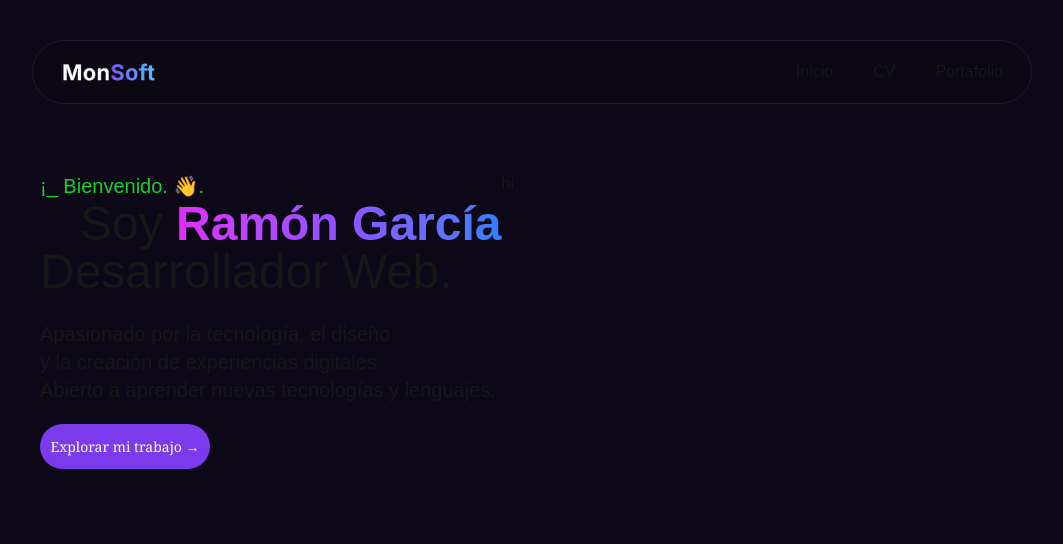
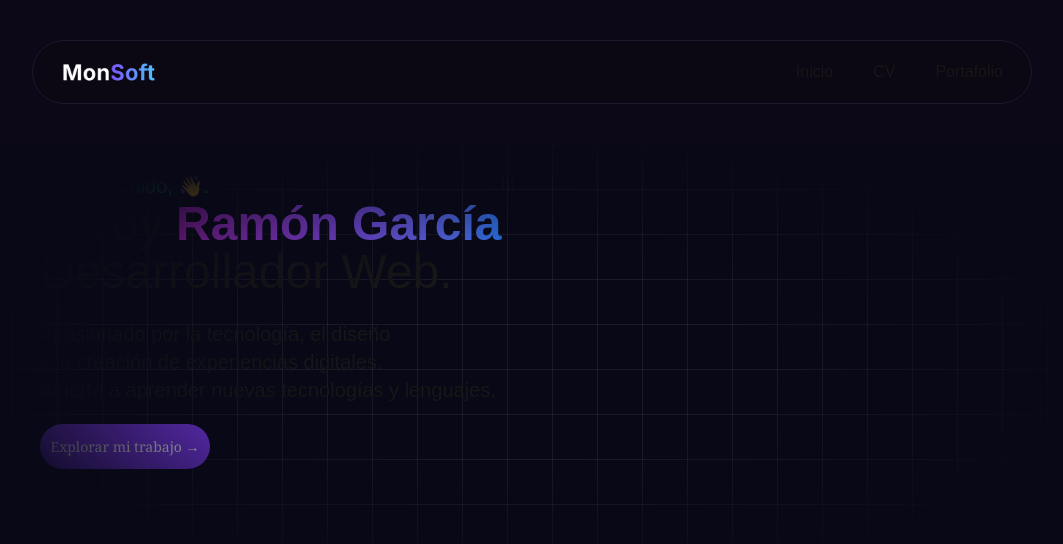
Before and after one commit to rgarcia07/monsoft, a Next.js app: page / in a window 1280 px wide. Shown: the top 544 px of the page, without its empty margins (108-1171 px from the left). Built offline with nearby package versions, Linux system fonts and the light colour scheme.

Commit message:
Se añade fondo cuadriculado a head, falta modificar

```diff
--- a/app/page.tsx
+++ b/app/page.tsx
@@ -4,12 +4,25 @@ import Image from "next/image";
 export default function Home() {
 
   return (
-    <header className="Hero">
-      <main className="main-class flex flex-row p-7 Section-head w-full max-w-[1040px] h-auto min-h-[h-300] md:h-[440px] mx-auto ">
-        <section className="">
+    <header className="Hero relative min-h-screen bg-[#080817]">
+      <main className="absolute inset-0
+      bg-[linear-gradient(to_right,rgba(255,255,255,0.07)_1px,transparent_1px),linear-gradient(to_bottom,rgba(255,255,255,0.07)_1px,transparent_1px)]
+      bg-[size:45px_45px]
+      [mask-image:radial-gradient(ellipse_at_center,black_30%,transparent_80%)]
+      main-class
+      flex flex-row
+      p-7
+      Section-head
+      w-full
+      max-w-[1040px]
+      h-auto
+      min-h-[h-300]
+      md:h-[440px]
+      mx-auto ">
+        <section className=" ">
           <div>
             <div className="container-hero max-w-xl mx-auto md:mx-0">
-              <p className="text-hello text-xl text-[#12D22A]">¡<span className="guion-p animate-blink">_</span> Bienvenido. &#128075;.</p>
+              <p className="text-hello text-xl text-[#12D22A]">&gt;<span className="guion-p animate-blink">_</span> Bienvenido, &#128075;.</p>
 
               <div className="md:pl-10">
                 <h1 className="text-5xl gradient-text">
```
